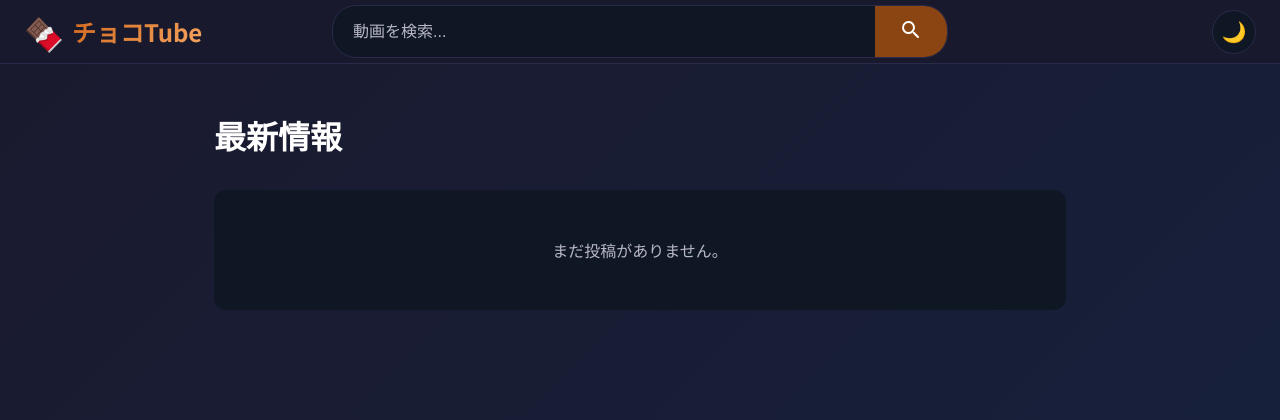
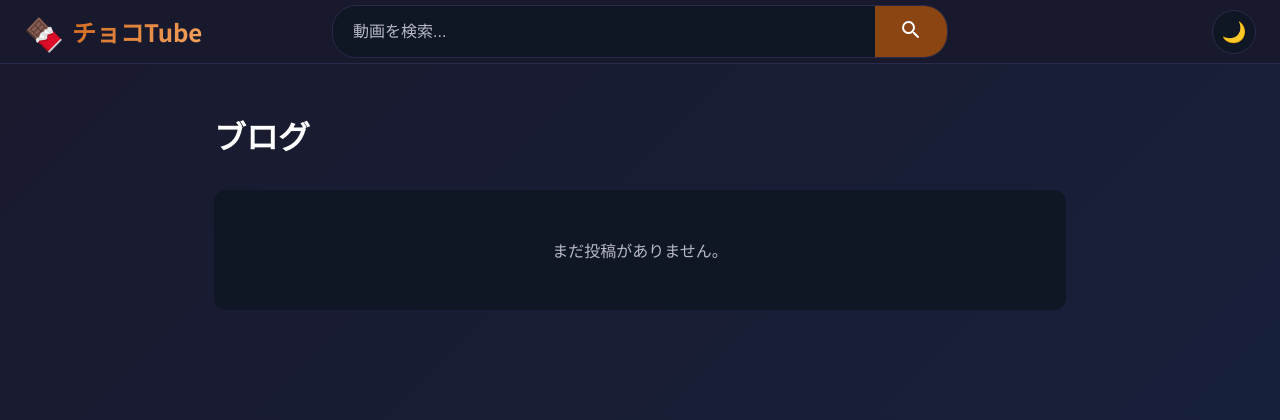
Before and after one commit to cake-wakame/choco-tube-bate, a Flask app: template templates/blog.html in a window 1280 px wide. Shown: the top 420 px of the page. Run offline with Flask 2, Linux system fonts and the light colour scheme; the template is opened without the code that fills it, so the values that code supplies are empty.

Commit message:
Update blog.html

```diff
--- a/templates/blog.html
+++ b/templates/blog.html
@@ -1,10 +1,10 @@
 {% extends "base.html" %}
 
-{% block title %}最新情報 - チョコTube{% endblock %}
+{% block title %}ブログ - チョコTube{% endblock %}
 
 {% block content %}
 <div class="static-page">
-    <h1 class="page-title">最新情報</h1>
+    <h1 class="page-title">ブログ</h1>
 
     <div class="blog-list">
         {% for post in posts %}
```
